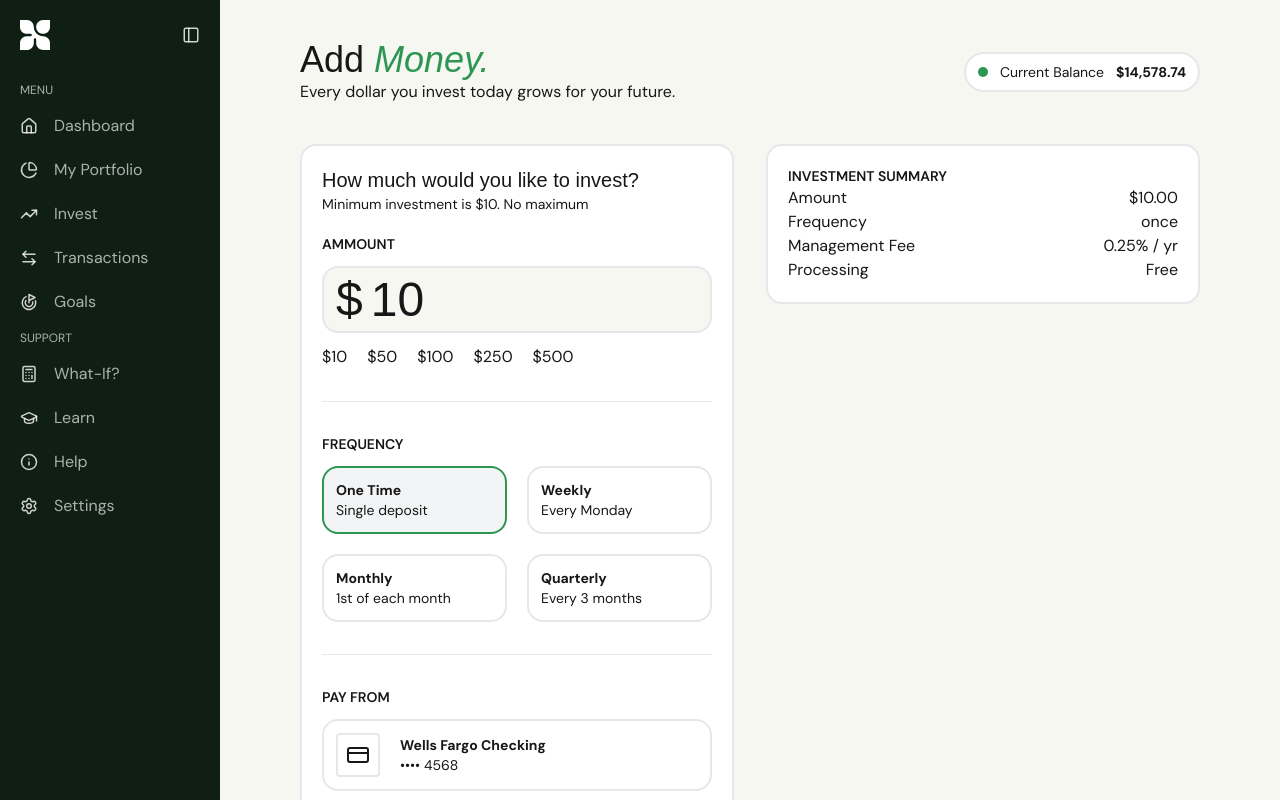
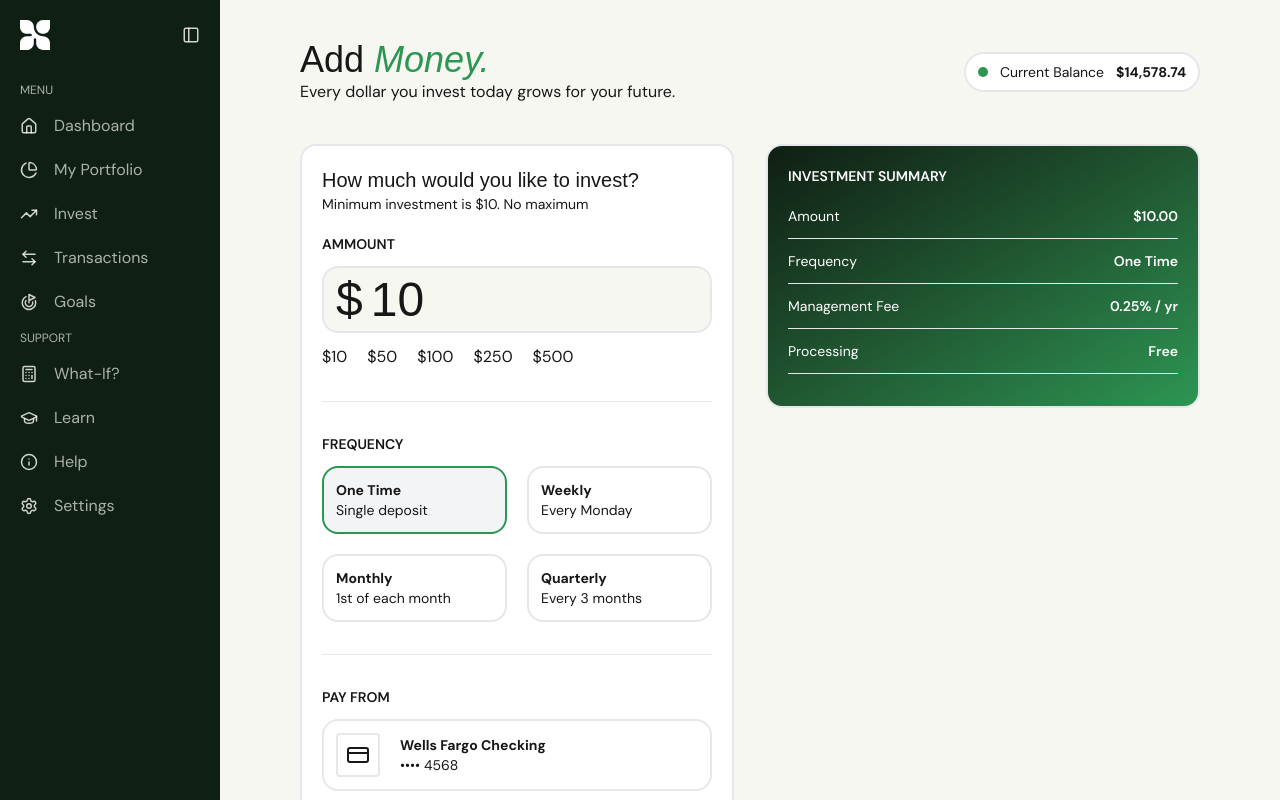
Before and after one commit to dumo19/Sprout, a Next.js app: page /invest in a window 1280 px wide. Shown: the top 800 px of the page. Built offline with nearby package versions, Linux system fonts and the light colour scheme; a web font is replaced by a local one.

Commit message:
investement summary work

```diff
--- a/app/invest/page.tsx
+++ b/app/invest/page.tsx
@@ -15,7 +15,7 @@ function breakLine() {
 
 export default function InvestPage() {
   const [addAmount, setAddAmount] = useState<number>(10);
-  const [frequency, setFrequency] = useState<Frequency>('once');
+  const [frequency, setFrequency] = useState<Frequency>('One Time');
 
   return (
     <main className="bg-[#F7F7F2] px-20 py-10 min-h-screen">
--- a/components/invest/InvestFormCard.tsx
+++ b/components/invest/InvestFormCard.tsx
@@ -62,8 +62,8 @@ export default function InvestFormCard({
 
         <div className="grid grid-cols-2 gap-5">
           <button
-            onClick={() => setFrequency('once')}
-            className={`${frequency === 'once' ? ACTIVE_FREQUENCY : DEFAULT_FREQUENCY}`}
+            onClick={() => setFrequency('One Time')}
+            className={`${frequency === 'One Time' ? ACTIVE_FREQUENCY : DEFAULT_FREQUENCY}`}
           >
             <p>
               <b>One Time</b>
@@ -72,8 +72,8 @@ export default function InvestFormCard({
           </button>
 
           <button
-            onClick={() => setFrequency('weekly')}
-            className={`${frequency === 'weekly' ? ACTIVE_FREQUENCY : DEFAULT_FREQUENCY}`}
+            onClick={() => setFrequency('Weekly')}
+            className={`${frequency === 'Weekly' ? ACTIVE_FREQUENCY : DEFAULT_FREQUENCY}`}
           >
             <p>
               <b>Weekly</b>
@@ -82,8 +82,8 @@ export default function InvestFormCard({
           </button>
 
           <button
-            onClick={() => setFrequency('monthly')}
-            className={`${frequency === 'monthly' ? ACTIVE_FREQUENCY : DEFAULT_FREQUENCY}`}
+            onClick={() => setFrequency('Monthly')}
+            className={`${frequency === 'Monthly' ? ACTIVE_FREQUENCY : DEFAULT_FREQUENCY}`}
           >
             <p>
               <b>Monthly</b>
@@ -92,8 +92,8 @@ export default function InvestFormCard({
           </button>
 
           <button
-            onClick={() => setFrequency('quarterly')}
-            className={`${frequency === 'quarterly' ? ACTIVE_FREQUENCY : DEFAULT_FREQUENCY}`}
+            onClick={() => setFrequency('Quarterly')}
+            className={`${frequency === 'Quarterly' ? ACTIVE_FREQUENCY : DEFAULT_FREQUENCY}`}
           >
             <p>
               <b>Quarterly</b>
--- a/components/invest/InvestmentSummaryCard.tsx
+++ b/components/invest/InvestmentSummaryCard.tsx
@@ -1,32 +1,44 @@
 import { InvestmentFormProps, InvestmentSummaryProps } from "@/types/InvestmentFormProps";
 import { formatCurrencyFull } from "@/utils/formatCurrency";
+
+function breakLine() {
+  return <div className="w-full h-px bg-gray-200 my-3" />;
+}
 
 export default function InvestmentSummaryCard({
   addAmount,
   frequency
 }: InvestmentSummaryProps) {
   return (
-    <div className="bg-white border-2 border-gray-200 rounded-2xl p-5">
-      <p className="text-sm font-semibold">INVESTMENT SUMMARY</p>
+    <div className="bg-linear-to-br from-tertiary to-primary border-2 border-gray-200 rounded-2xl p-5 text-white text-sm">
+      <p className="text-sm font-semibold mb-5">INVESTMENT SUMMARY</p>
       <div className="flex flex-row justify-between">
         <p>Amount</p>
-        <p>{formatCurrencyFull(addAmount)}</p>
+        <p className="font-semibold">{formatCurrencyFull(addAmount)}</p>
       </div>
+
+      {breakLine()}
 
        <div className="flex flex-row justify-between">
         <p>Frequency</p>
-        <p>{frequency}</p>
+        <p className="font-semibold">{frequency}</p>
       </div>
+
+      {breakLine()}
 
       <div className="flex flex-row justify-between">
         <p>Management Fee</p>
-        <p>0.25% / yr</p>
+        <p className="font-semibold">0.25% / yr</p>
       </div>
+
+      {breakLine()}
 
       <div className="flex flex-row justify-between">
         <p>Processing</p>
-        <p>Free</p>
+        <p className="font-semibold">Free</p>
       </div>
+
+      {breakLine()}
 
     </div>
   )
--- a/types/InvestmentFormProps.ts
+++ b/types/InvestmentFormProps.ts
@@ -1,4 +1,4 @@
-export type Frequency = 'once' | 'weekly' | 'monthly' | 'quarterly';
+export type Frequency = 'One Time' | 'Weekly' | 'Monthly' | 'Quarterly';
 
 export type InvestmentFormProps = {
   addAmount: number
```
